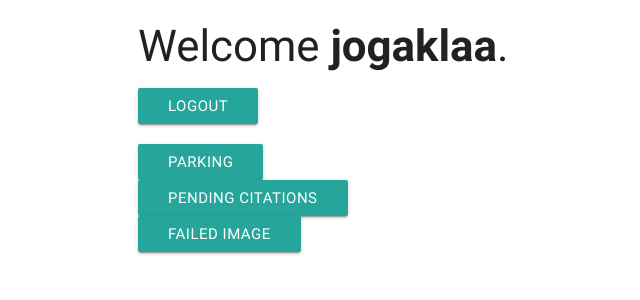
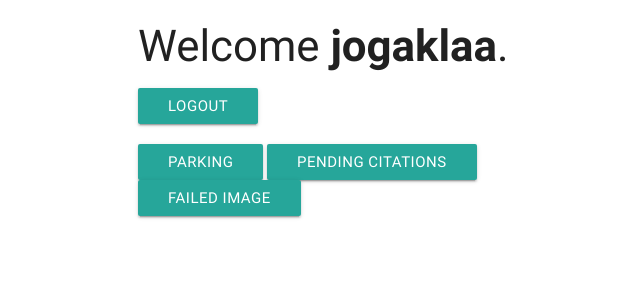
Before and after one commit to tempest-cain/CEG4981, a Django app: page / in a window 1280 px wide. Shown: the top 300 px of the page, without its empty margins (54-694 px from the left). Run offline with Django 3.2, Linux system fonts and the light colour scheme; a user stored in the database is signed in; parts of the project's set-up code (start-up, migrations or seed data) failed here and were passed over.

Commit message:
Last changes from last night

```diff
--- a/webServer/parkingService/carCheck/models.py
+++ b/webServer/parkingService/carCheck/models.py
@@ -29,6 +29,7 @@ class parking_lot(models.Model):
     lot_name = models.CharField(max_length = 100)
     spots_scanned = models.IntegerField(default = 0)
     spots_empty = models.IntegerField(default = 0)
+    max_spots = models.IntegerField(default = 1)
 
 class uncertain_photos(models.Model):
     ticketed_car = models.CharField(max_length=10)
--- a/webServer/parkingService/carCheck/templates/index.html
+++ b/webServer/parkingService/carCheck/templates/index.html
@@ -39,7 +39,7 @@ $("#check-btn")
   </div>
   </div>
     <div class="row">
-      <div class=" col s4">
+      <div class=" col s6">
     <a href="/parking" class="waves-effect waves-light btn">Parking</a>
     <a href="/ticket" class="waves-effect waves-light btn">Pending Citations</a>
     <a href="/uncertain" class="waves-effect waves-light btn">Failed Image</a>
--- a/webServer/parkingService/carCheck/templates/parking.html
+++ b/webServer/parkingService/carCheck/templates/parking.html
@@ -19,7 +19,7 @@
           <tr>
             <td>{{ lot.name }}</td>
             <td>{{ lot.open }}</td>
-            <td>{{ lot.percent }}%</td>
+            <td>{% widthratio lot.open lot.max_spots 1 %}%</td>
           </tr>
           {% endfor %}
           <tr>
--- a/webServer/parkingService/carCheck/views.py
+++ b/webServer/parkingService/carCheck/views.py
@@ -33,6 +33,7 @@ OPEN_ALPR_PARAMS = {
         }
 
 def index(request):
+    # TODO: HAV A CHECKED CAR FOR VALID CARS THAT HAVE BEEN SCANNED, BUTTON TO SEND TO FAILED PHOTO CALLED "FALSE POSITIVE"
     return render(request, "index.html")
 
 def uncertainView(request):
@@ -127,6 +128,7 @@ def determine_if_license_plate_is_valid(openalpr_cars, request, image_path):
         if (certainty <= 0.79 and len(carResults_certain) <= 0):
             # Add to uncertain and update view for review_needed
             # TODO (for JOHN): Update for review_needed
+            # todo: REPLACE NOPASS WITH ACTION (JOHN)
             # File(open('path_to_pic/image.png', 'r')
             carResults_not_certain.append({"image_path": os.path.join(settings.MEDIA_ROOT, image_path), "license_plate_message" : "No license plate detected with certainty greater than 80%", "plateNum" : plateNum, "action" : action})
 
@@ -321,6 +323,7 @@ def logout_view(request):
 
 
 def parking(request):
+    # todo: JOHN ADD HOW MANY SCANNED, PROCESSED SLOTS, AND CONF = EMPY/SCANNED
     return render(request, "parking.html")
 
 def ticketView(request):
```
Also changed, not shown: webServer/parkingService/carCheck/migrations/0020_parking_lot_max_spots.py (added), webServer/parkingService/db.sqlite3.
